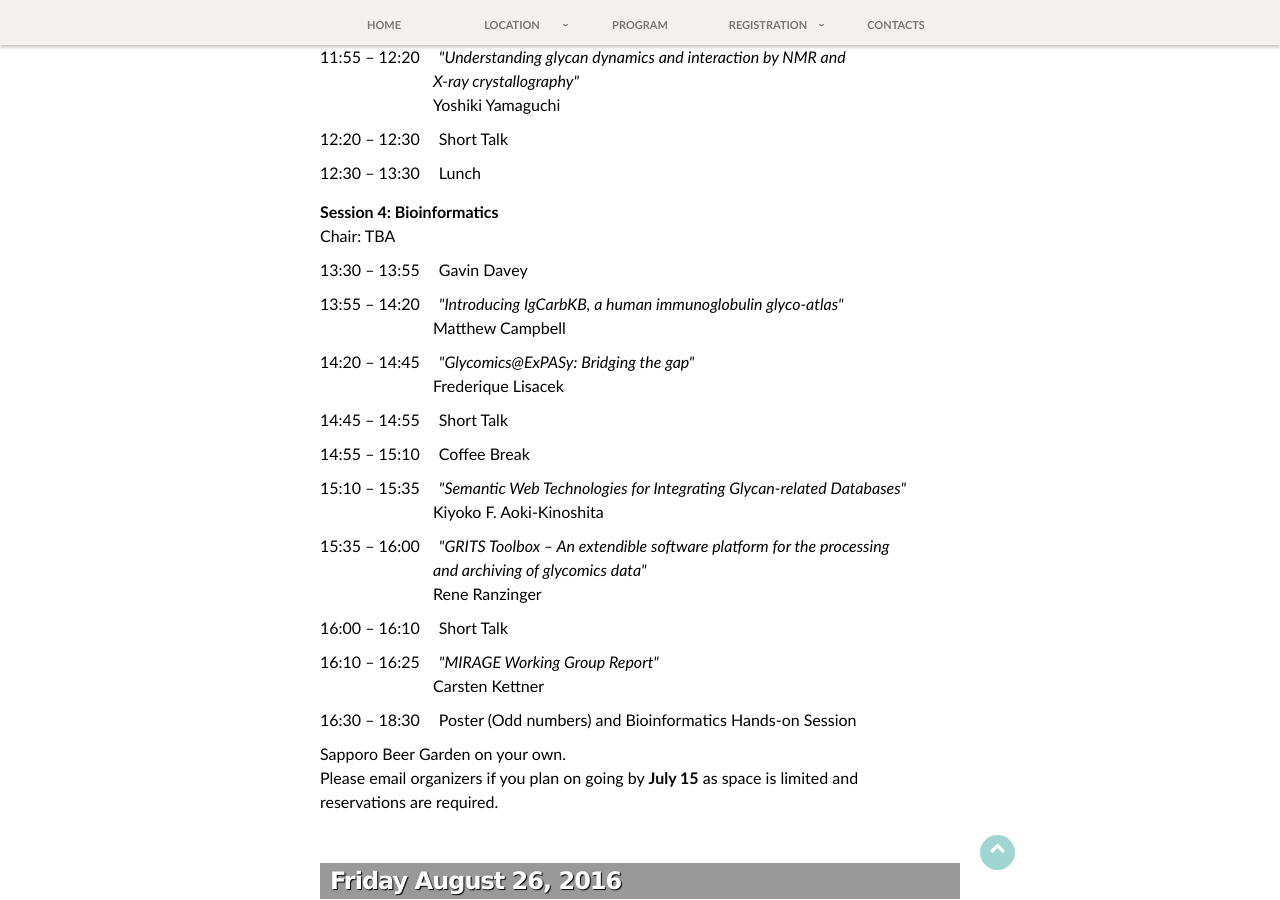
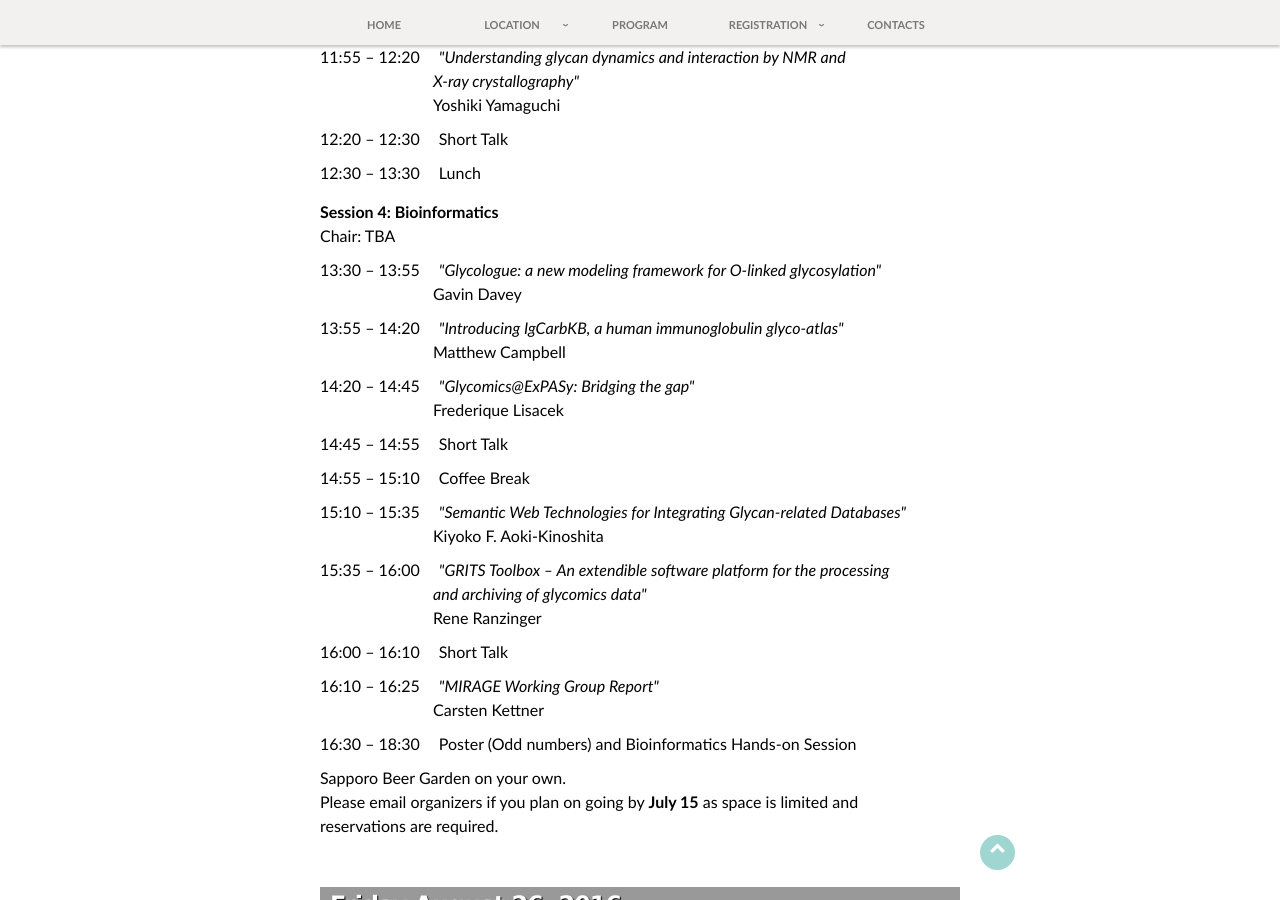
Before and after one commit to yamazakiM/WarrenWorkshop2016, a Jekyll site: the page built from program/index.md, in a window 1280 px wide and 900 px high, scrolled down 2657 px. Built offline with Jekyll 4.4.1, drawn with Linux system fonts in a browser that asks for light colours; nearby versions of some CDN libraries; library files that are not in the unit come from our copies.

Commit message:
Update index.md

```diff
--- a/program/index.md
+++ b/program/index.md
@@ -223,10 +223,10 @@ Hokkaido University<br>
 	<span>Chair: TBA</span>
 	<br>
 	<span style="display:inline-block; width=130px; margin-top:10px; margin-right:15px">13:30 – 13:55</span>
-	<span>Gavin Davey</span>
+	<span style="font-style:italic">"Glycologue: a new modeling framework for O-linked glycosylation"</span>
 	<br>
-	<!--<span style="padding-left:113px">Gavin Davey</span>
-	<br>-->
+	<span style="padding-left:113px">Gavin Davey</span>
+	<br>
 	<span style="display:inline-block; width=130px; margin-top:10px; margin-right:15px">13:55 – 14:20</span>
 	<span style="font-style:italic">"Introducing IgCarbKB, a human immunoglobulin glyco-atlas"</span>
 	<br>
```
